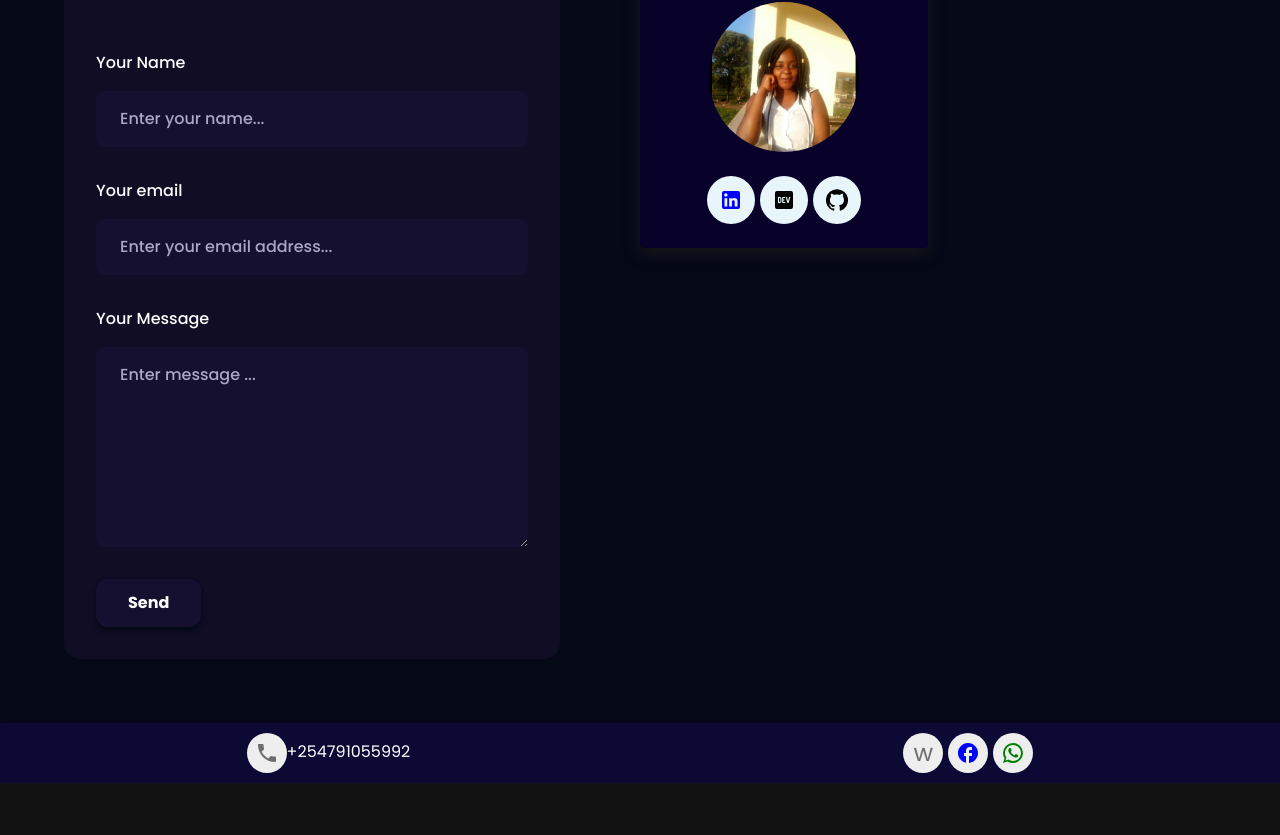
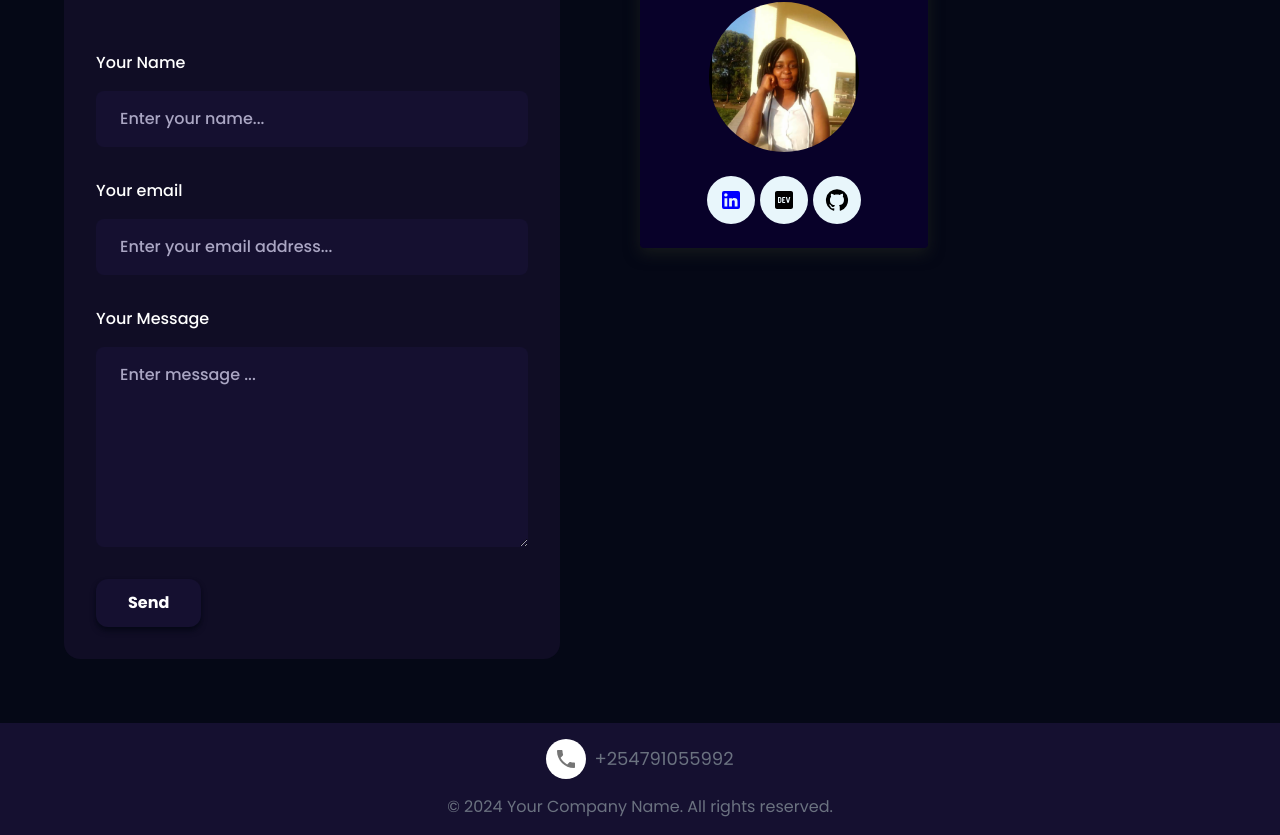
Before and after one commit to Jane49-cloud/3d-portfolio, a React (Vite) app: page / in a window 1280 px wide. Shown: the part 4247-5082 px from the top of the page. Before the commit the page ends 5030 px from the top, so only its background shows below. Built offline with nearby package versions, Linux system fonts and the light colour scheme.

Commit message:
update footer

```diff
--- a/src/Footer.jsx
+++ b/src/Footer.jsx
@@ -1,75 +1,24 @@
 import React from "react";
-import {
-  EmailRounded,
-  FacebookRounded,
-  GitHub,
-  Phone,
-  Timeline,
-  WhatsApp,
-} from "@mui/icons-material";
+import { Phone } from "@mui/icons-material";
 import { IconButton } from "@mui/material";
 
 export const Footer = () => {
   return (
-    <header>
-      <div className="phone">
-        <h3>
-          <IconButton
-            className="btn"
-            style={{
-              color: "#fec5e67",
-              borderRadius: "50%",
-              background: "#eee",
-            }}
-          >
-            <Phone />
-          </IconButton>
-          <a href="tel: +254791055992">+254791055992</a>
-        </h3>
+    <footer className="bg-tertiary p-4">
+      <div className="flex items-center justify-center mb-4">
+        <IconButton
+          className="bg-pink-500 text-white rounded-full p-2"
+          style={{ backgroundColor: "white" }}
+        >
+          <Phone />
+        </IconButton>
+        <a href="tel:+254791055992" className="ml-2 text-lg text-gray-500">
+          +254791055992
+        </a>
       </div>
-      <div className="contacts">
-        <IconButton
-          onClick={() =>
-            window.open("https://wakatime.com/@JaneNdirangu", "_blank")
-          }
-          className="btn"
-          style={{
-            color: "#fec5e67",
-            borderRadius: "50%",
-            background: "#eee",
-          }}
-        >
-          <a href=""></a>w
-        </IconButton>
-
-        <IconButton
-          onClick={() =>
-            window.open(
-              "https://web.facebook.com/profile.php?id=100010907769781",
-              "_blank"
-            )
-          }
-          className="btn"
-          style={{
-            color: "#fec5e67",
-            borderRadius: "50%",
-            background: "#eee",
-          }}
-        >
-          <FacebookRounded style={{ color: "blue" }} />
-        </IconButton>
-        <IconButton
-          onClick={() => window.open("https://wa.me/+25491055992/?", "_blank")}
-          className="btn"
-          style={{
-            color: "#eee",
-            borderRadius: "50%",
-            backgroundColor: "#eee",
-          }}
-        >
-          <WhatsApp style={{ color: "green" }} />
-        </IconButton>
+      <div className="text-center text-gray-500">
+        <p>© 2024 Your Company Name. All rights reserved.</p>
       </div>
-    </header>
+    </footer>
   );
 };
```
